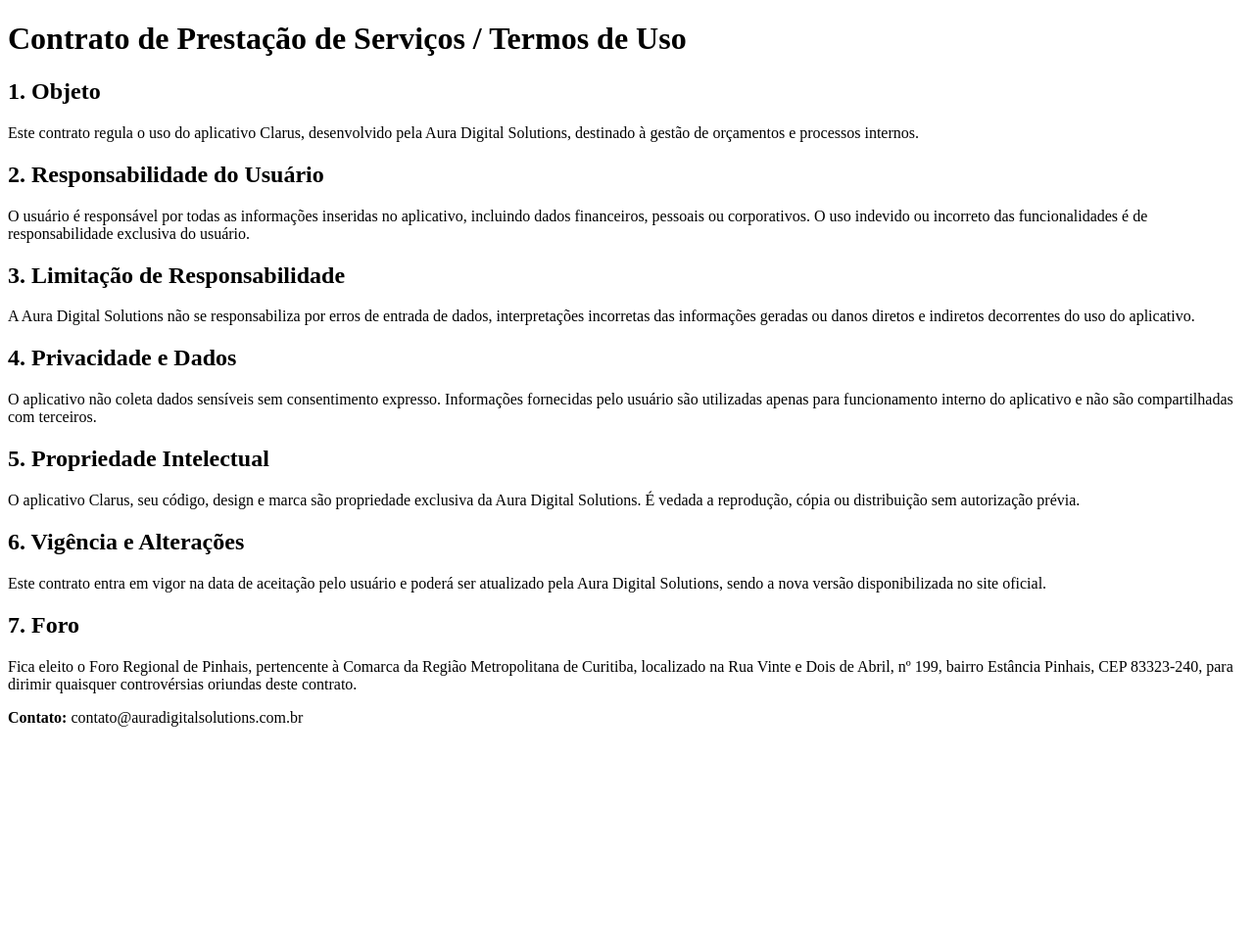
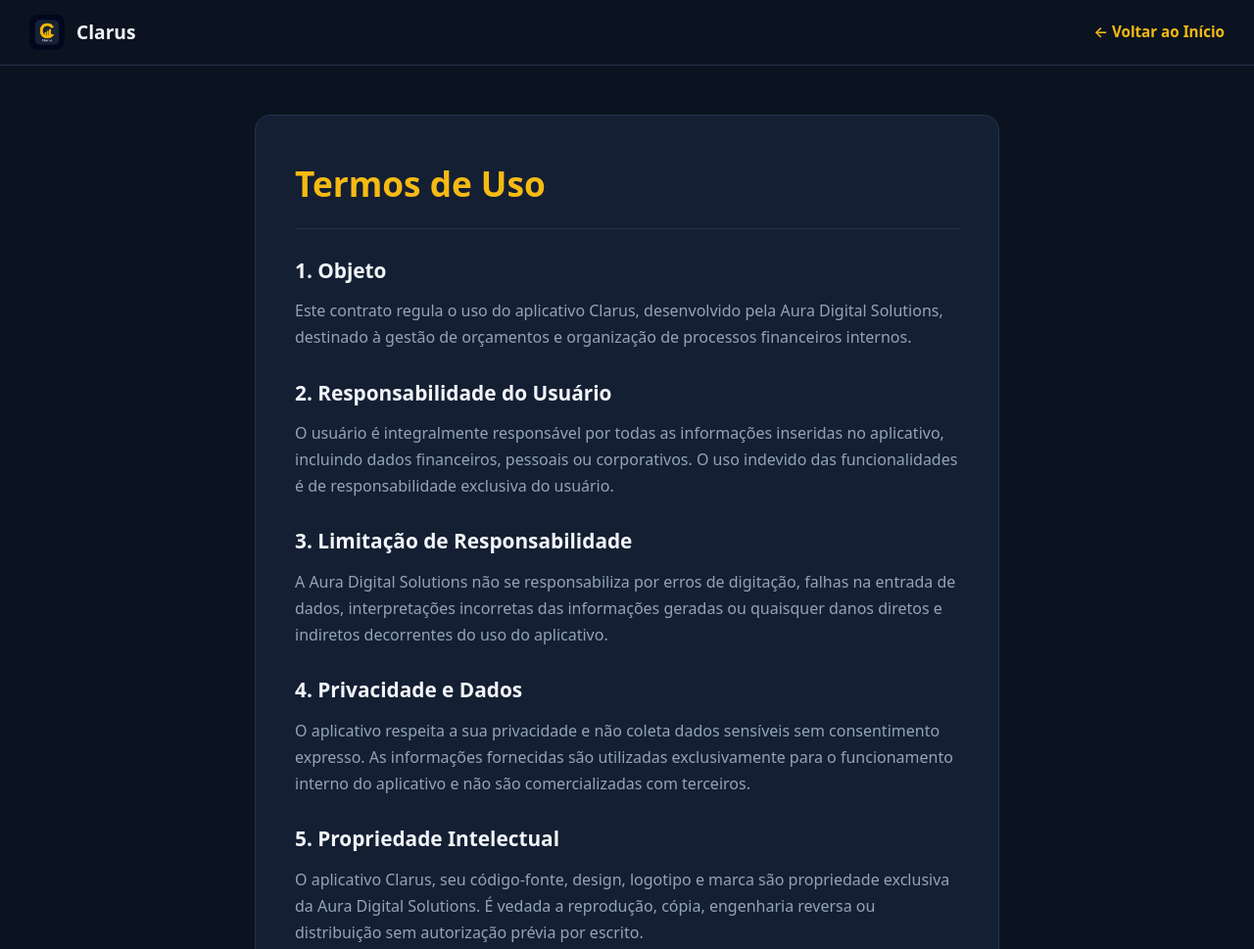
Before and after one commit to Claudio-Matheus/aura-digital-solutions-site, a plain HTML site: page termos.html in a window 1280 px wide. Shown: the top 969 px of the page at 98% size. Before the commit the page ends 800 px from the top, so only its background shows below. Drawn offline with Linux system fonts and the light colour scheme.

Commit message:
Update termos.html

```diff
--- a/termos.html
+++ b/termos.html
@@ -2,32 +2,143 @@
 <html lang="pt-BR">
 <head>
   <meta charset="UTF-8">
+  <meta name="viewport" content="width=device-width, initial-scale=1.0">
   <title>Termos de Uso - Aura Digital Solutions</title>
+  <link rel="icon" type="image/jpeg" href="app_icon.jpeg">
+  <style>
+    :root {
+      --bg-dark: #0b1320;
+      --bg-card: #141f33;
+      --accent-gold: #f5ba13;
+      --text-main: #f1f5f9;
+      --text-muted: #94a3b8;
+      --border-color: #23334d;
+    }
+
+    * { box-sizing: border-box; margin: 0; padding: 0; }
+
+    body {
+      font-family: system-ui, -apple-system, BlinkMacSystemFont, "Segoe UI", Roboto, sans-serif;
+      background-color: var(--bg-dark);
+      color: var(--text-main);
+      line-height: 1.7;
+    }
+
+    header {
+      background-color: rgba(11, 19, 32, 0.95);
+      border-bottom: 1px solid var(--border-color);
+      padding: 15px 30px;
+      display: flex;
+      justify-content: space-between;
+      align-items: center;
+    }
+
+    .brand {
+      display: flex;
+      align-items: center;
+      gap: 12px;
+      text-decoration: none;
+      color: var(--text-main);
+    }
+
+    .brand img { width: 36px; height: 36px; border-radius: 8px; }
+    .brand span { font-weight: 700; font-size: 1.2rem; }
+
+    .btn-back {
+      color: var(--accent-gold);
+      text-decoration: none;
+      font-weight: 600;
+      font-size: 0.95rem;
+    }
+
+    .container {
+      max-width: 800px;
+      margin: 50px auto;
+      padding: 0 20px;
+    }
+
+    .content-card {
+      background: var(--bg-card);
+      border: 1px solid var(--border-color);
+      padding: 40px;
+      border-radius: 16px;
+    }
+
+    h1 {
+      color: var(--accent-gold);
+      font-size: 2.2rem;
+      margin-bottom: 25px;
+      border-bottom: 1px solid var(--border-color);
+      padding-bottom: 15px;
+    }
+
+    h2 {
+      color: var(--text-main);
+      font-size: 1.3rem;
+      margin: 25px 0 10px;
+    }
+
+    p {
+      color: var(--text-muted);
+      margin-bottom: 15px;
+      font-size: 1rem;
+    }
+
+    footer {
+      background-color: #070c14;
+      border-top: 1px solid var(--border-color);
+      color: var(--text-muted);
+      text-align: center;
+      padding: 30px 20px;
+      margin-top: 80px;
+      font-size: 0.9rem;
+    }
+
+    footer a { color: var(--accent-gold); text-decoration: none; }
+  </style>
 </head>
 <body>
-  <h1>Contrato de Prestação de Serviços / Termos de Uso</h1>
+
+<header>
+  <a href="index.html" class="brand">
+    <img src="app_icon.jpeg" alt="Logo Clarus">
+    <span>Clarus</span>
+  </a>
+  <a href="index.html" class="btn-back">&larr; Voltar ao Início</a>
+</header>
+
+<div class="container">
+  <div class="content-card">
+    <h1>Termos de Uso</h1>
 
     <h2>1. Objeto</h2>
-  <p>Este contrato regula o uso do aplicativo Clarus, desenvolvido pela Aura Digital Solutions, destinado à gestão de orçamentos e processos internos.</p>
+    <p>Este contrato regula o uso do aplicativo Clarus, desenvolvido pela Aura Digital Solutions, destinado à gestão de orçamentos e organização de processos financeiros internos.</p>
 
     <h2>2. Responsabilidade do Usuário</h2>
-  <p>O usuário é responsável por todas as informações inseridas no aplicativo, incluindo dados financeiros, pessoais ou corporativos. O uso indevido ou incorreto das funcionalidades é de responsabilidade exclusiva do usuário.</p>
+    <p>O usuário é integralmente responsável por todas as informações inseridas no aplicativo, incluindo dados financeiros, pessoais ou corporativos. O uso indevido das funcionalidades é de responsabilidade exclusiva do usuário.</p>
 
     <h2>3. Limitação de Responsabilidade</h2>
-  <p>A Aura Digital Solutions não se responsabiliza por erros de entrada de dados, interpretações incorretas das informações geradas ou danos diretos e indiretos decorrentes do uso do aplicativo.</p>
+    <p>A Aura Digital Solutions não se responsabiliza por erros de digitação, falhas na entrada de dados, interpretações incorretas das informações geradas ou quaisquer danos diretos e indiretos decorrentes do uso do aplicativo.</p>
 
     <h2>4. Privacidade e Dados</h2>
-  <p>O aplicativo não coleta dados sensíveis sem consentimento expresso. Informações fornecidas pelo usuário são utilizadas apenas para funcionamento interno do aplicativo e não são compartilhadas com terceiros.</p>
+    <p>O aplicativo respeita a sua privacidade e não coleta dados sensíveis sem consentimento expresso. As informações fornecidas são utilizadas exclusivamente para o funcionamento interno do aplicativo e não são comercializadas com terceiros.</p>
 
     <h2>5. Propriedade Intelectual</h2>
-  <p>O aplicativo Clarus, seu código, design e marca são propriedade exclusiva da Aura Digital Solutions. É vedada a reprodução, cópia ou distribuição sem autorização prévia.</p>
+    <p>O aplicativo Clarus, seu código-fonte, design, logotipo e marca são propriedade exclusiva da Aura Digital Solutions. É vedada a reprodução, cópia, engenharia reversa ou distribuição sem autorização prévia por escrito.</p>
 
     <h2>6. Vigência e Alterações</h2>
-  <p>Este contrato entra em vigor na data de aceitação pelo usuário e poderá ser atualizado pela Aura Digital Solutions, sendo a nova versão disponibilizada no site oficial.</p>
+    <p>Estes termos entram em vigor na data de utilização do aplicativo e poderão ser atualizados periodicamente pela Aura Digital Solutions, sendo a nova versão disponibilizada no site oficial.</p>
 
     <h2>7. Foro</h2>
-  <p>Fica eleito o Foro Regional de Pinhais, pertencente à Comarca da Região Metropolitana de Curitiba, localizado na Rua Vinte e Dois de Abril, nº 199, bairro Estância Pinhais, CEP 83323-240, para dirimir quaisquer controvérsias oriundas deste contrato.</p>
+    <p>Fica eleito o Foro Regional de Pinhais, pertencente à Comarca da Região Metropolitana de Curitiba, localizado na Rua Vinte e Dois de Abril, nº 199, bairro Estância Pinhais, CEP 83323-240, para dirimir quaisquer controvérsias oriundas deste termo.</p>
 
-  <p><strong>Contato:</strong> contato@auradigitalsolutions.com.br</p>
+    <p style="margin-top: 30px;"><strong>Contato:</strong> <a href="mailto:contato@auradigitalsolutions.com.br" style="color: var(--accent-gold);">contato@auradigitalsolutions.com.br</a></p>
+  </div>
+</div>
+
+<footer>
+  <p>&copy; 2026 Aura Digital Solutions. Todos os direitos reservados.</p>
+</footer>
+
 </body>
 </html>
```
Lines whose indentation alone changed are shown as unchanged.
